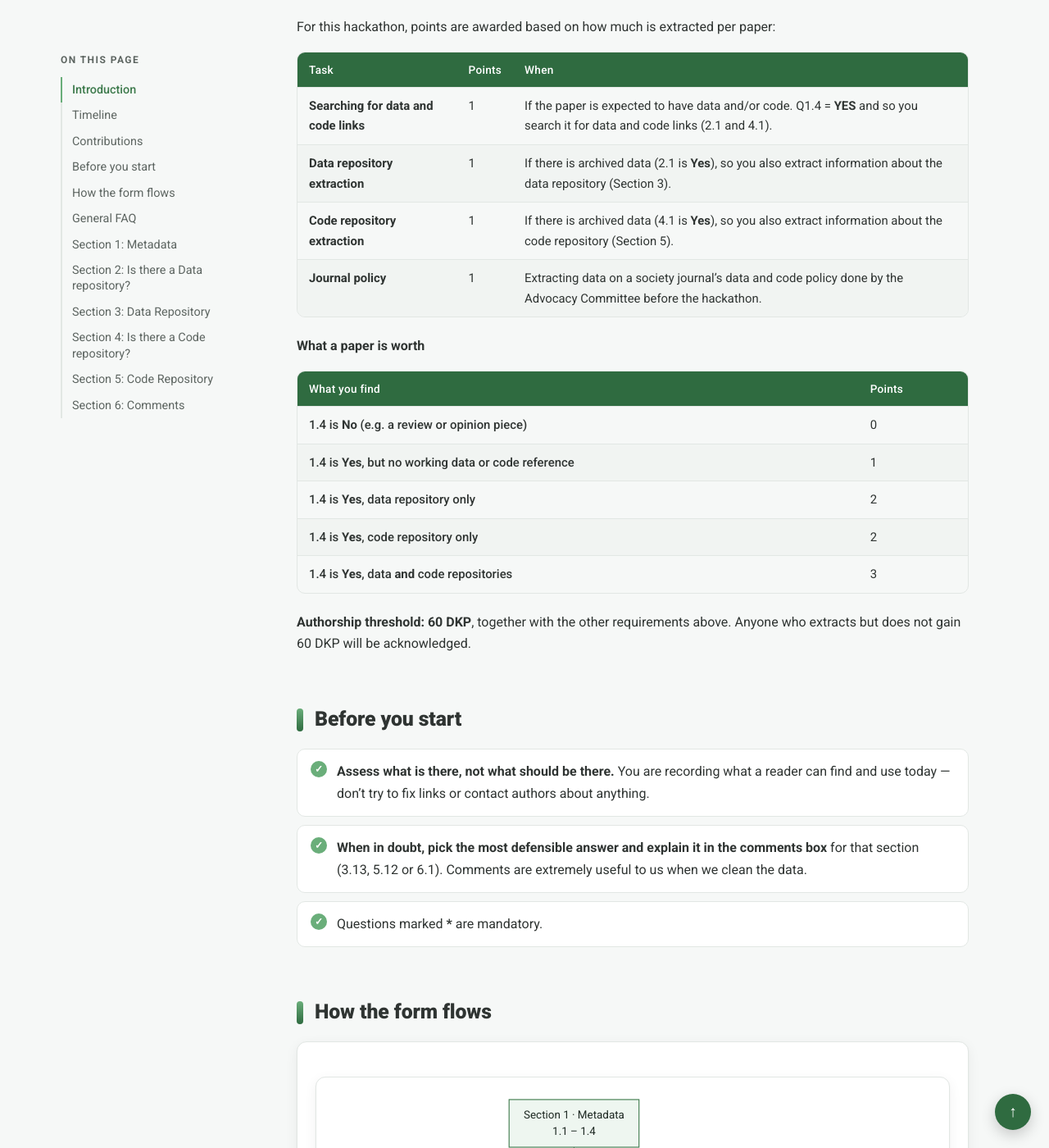
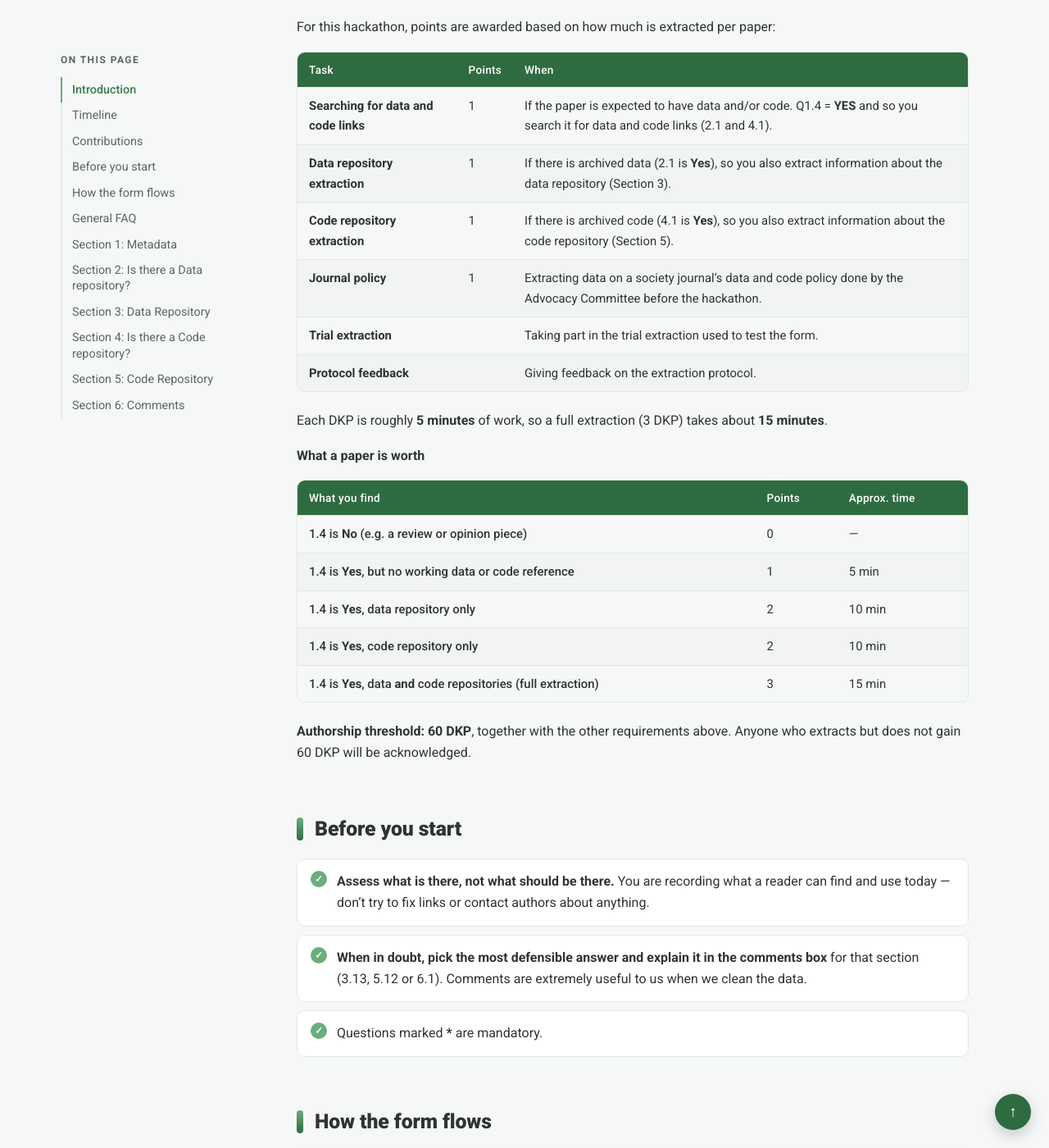
Before and after one commit to EIvimeyCook/Data-Code_Society, a Jekyll site: the page built from FAQ.md, in a window 1280 px wide and 1400 px high, scrolled down 2502 px. Shown: the whole window at 82% size. Built offline with Jekyll 4.4.1, drawn with Linux system fonts in a browser that asks for light colours; our own code applies the rules of GitHub Pages for plain Markdown files; some of the changed text lies outside the part shown.

Commit message:
Update FAQ.md

```diff
--- a/FAQ.md
+++ b/FAQ.md
@@ -61,18 +61,22 @@ For this hackathon, points are awarded based on how much is extracted per paper:
 |---|---|---|
 | **Searching for data and code links** | 1 | If the paper is expected to have data and/or code. Q1.4  = **YES** and so you search it for data and code links (2.1 and 4.1). |
 | **Data repository extraction** | 1 | If there is archived data (2.1 is **Yes**), so you also extract information about the data repository (Section 3). |
-| **Code repository extraction** | 1 | If there is archived data (4.1 is **Yes**), so you also extract information about the code repository (Section 5). |
+| **Code repository extraction** | 1 | If there is archived code (4.1 is **Yes**), so you also extract information about the code repository (Section 5). |
 | **Journal policy** | 1 | Extracting data on a society journal's data and code policy done by the Advocacy Committee before the hackathon. |
+| **Trial extraction** | | Taking part in the trial extraction used to test the form. |
+| **Protocol feedback** | | Giving feedback on the extraction protocol. |
+
+Each DKP is roughly **5 minutes** of work, so a full extraction (3 DKP) takes about **15 minutes**.
 
 **What a paper is worth**
 
-| What you find | Points |
-|---|---|
-| 1.4 is **No** (e.g. a review or opinion piece) | 0 |
-| 1.4 is **Yes**, but no working data or code reference | 1 |
-| 1.4 is **Yes**, data repository only | 2 |
-| 1.4 is **Yes**, code repository only | 2 |
-| 1.4 is **Yes**, data **and** code repositories | 3 |
+| What you find | Points | Approx. time |
+|---|---|---|
+| 1.4 is **No** (e.g. a review or opinion piece) | 0 | — |
+| 1.4 is **Yes**, but no working data or code reference | 1 | 5 min |
+| 1.4 is **Yes**, data repository only | 2 | 10 min |
+| 1.4 is **Yes**, code repository only | 2 | 10 min |
+| 1.4 is **Yes**, data **and** code repositories (full extraction) | 3 | 15 min |
 
 **Authorship threshold:** **60 DKP**, together with the other requirements above. Anyone who extracts but does not gain 60 DKP will be acknowledged.
 
@@ -127,7 +131,7 @@ Note that **data and code are assessed separately**, even when they live in the
 ## General FAQ
 
 **How long should one assessment take?**
-We're thinking this should take a maximum(!) of 10 mins per paper.
+About 5 minutes per DKP, so up to about 15 minutes for a full extraction (data and code). See [Dragon Kill Points](#dragon-kill-points-dkp).
 
 **Should I run the code or check the data reproduce the results?**
 No. This form assesses **availability and documentation**, not computational reproducibility.
```
